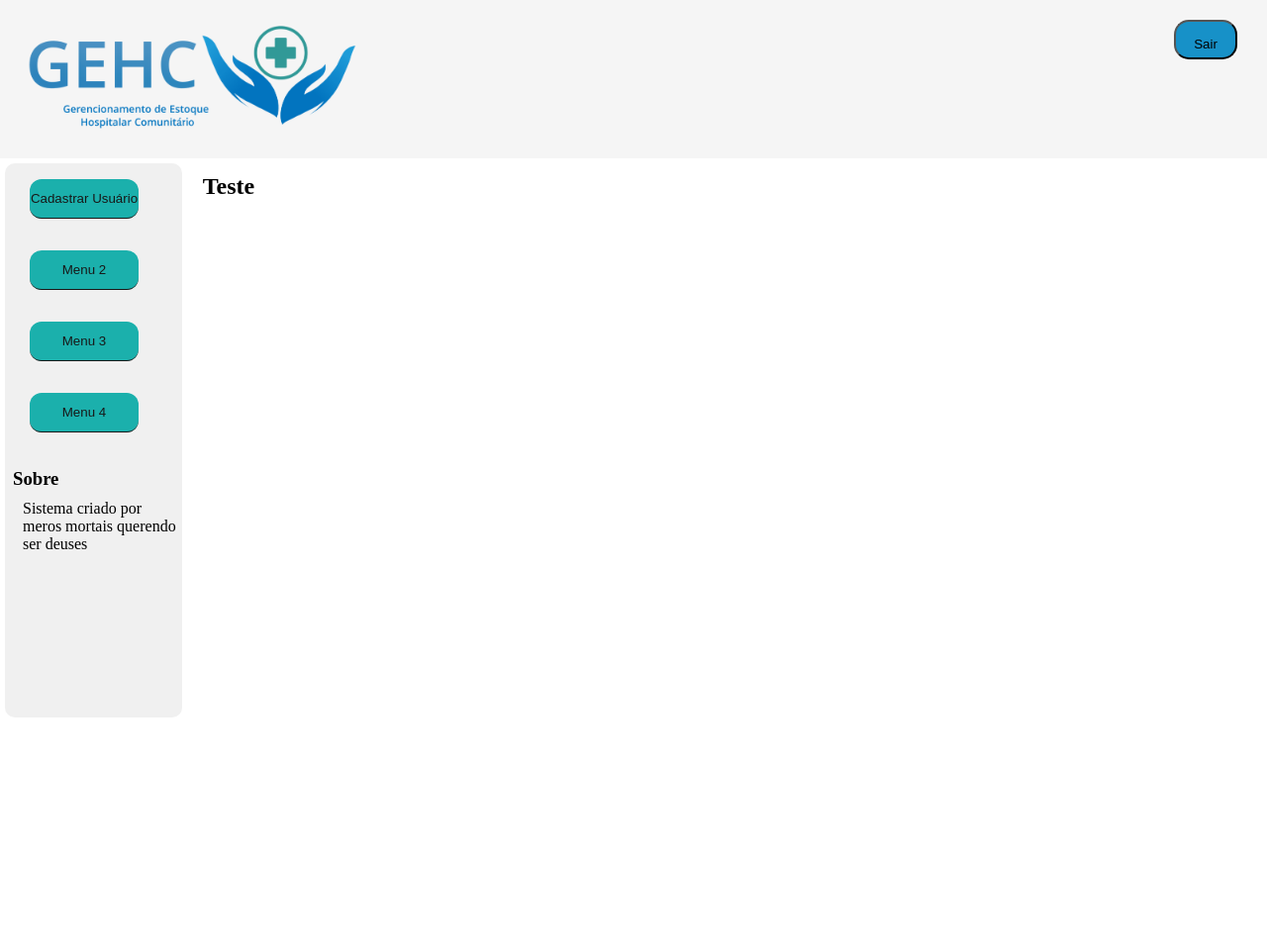
After one commit to pedroperrarodev/projetoPIFlex, a PHP site: page /view/index.html in a window 1280 px wide. The commit adds this page. Shown: the whole page at 99% size. Run offline with PHP 8.4, Linux system fonts and the light colour scheme.

Commit message:
Atualização de tela

```diff
--- a/css/style.css
+++ b/css/style.css
@@ -5,8 +5,11 @@
     text-decoration: none;
 }
 
-.main{
+#main{
     display: flex;
+    width: 100vw;
+    justify-content: space-between;
+    min-height: 100vh;
 }
 
 /* HEADER CABEÇALHO E LOGO                 */
@@ -45,7 +48,7 @@ header button{
 /* SIDE BAR OU MENU DE NAVEGAÇÃO                                  */
 .menu{
     border-radius: 10px;
-    width: 12vw;
+    width: 14vw;
     height: 70vh;
     background-color: rgb(240, 240, 240);
     margin: 5px;
@@ -172,5 +175,10 @@ input[type=text], input[type=password] {
 /*____________________  CADASTRO PESSOAL ____________________*/
 
 
+.containercadastro{
+    width: 84vw;
+    display: flex;
+    padding-top: 15px;
+}
 
 /*____________________               ____________________*/
--- a/cadastro_usuario.html
+++ b/view/cadastro_usuario.html
@@ -4,7 +4,7 @@
     <meta charset="UTF-8">
     <meta http-equiv="X-UA-Compatible" content="IE=edge">
     <meta name="viewport" content="width=device-width, initial-scale=1.0">
-    <link rel="stylesheet" type="text/css" href="css/style.css">
+    <link rel="stylesheet" type="text/css" href="../css/style.css">
 
     <title>Tela de cadastro</title>
 </head>
--- /dev/null
+++ b/view/index.html
@@ -0,0 +1,51 @@
+<!DOCTYPE html>
+<html lang="pt-br">
+<head>
+    <meta charset="UTF-8">
+    <meta http-equiv="X-UA-Compatible" content="IE=edge">
+    <meta name="viewport" content="width=device-width, initial-scale=1.0">
+    <link rel="stylesheet" type="text/css" href="../css/style.css">
+
+    <title>GECH</title>
+</head>
+<body>
+    <header>
+        <div id="logo">
+            <a><img src="../img/Horizontal Logo Projeto PI fundo transp.png"></a>
+        </div>
+        <button>Sair</button>
+    </header>
+
+    <div id="main">
+        <div class="menu">
+            <div class="sidebar">
+                <div>
+                    <a><button>Cadastrar Usuário</button></a>
+                </div>
+                <div>
+                    <button>Menu 2</button>
+                </div>
+                <div>
+                    <button>Menu 3</button>
+                </div>
+                <div>
+                    <button>Menu 4</button>
+                </div>
+            </div>
+            <div class="sobre">
+                <h3>Sobre</h3>
+                <p>Sistema criado por meros mortais querendo ser deuses</p>
+
+            </div>
+
+        </div>
+
+       <div class="containercadastro">
+            <h2>Teste</h2>
+
+       </div>
+
+    </div>
+
+</body>
+</html>
```
Also changed, not shown: index.html (deleted, +0 -79 lines).
